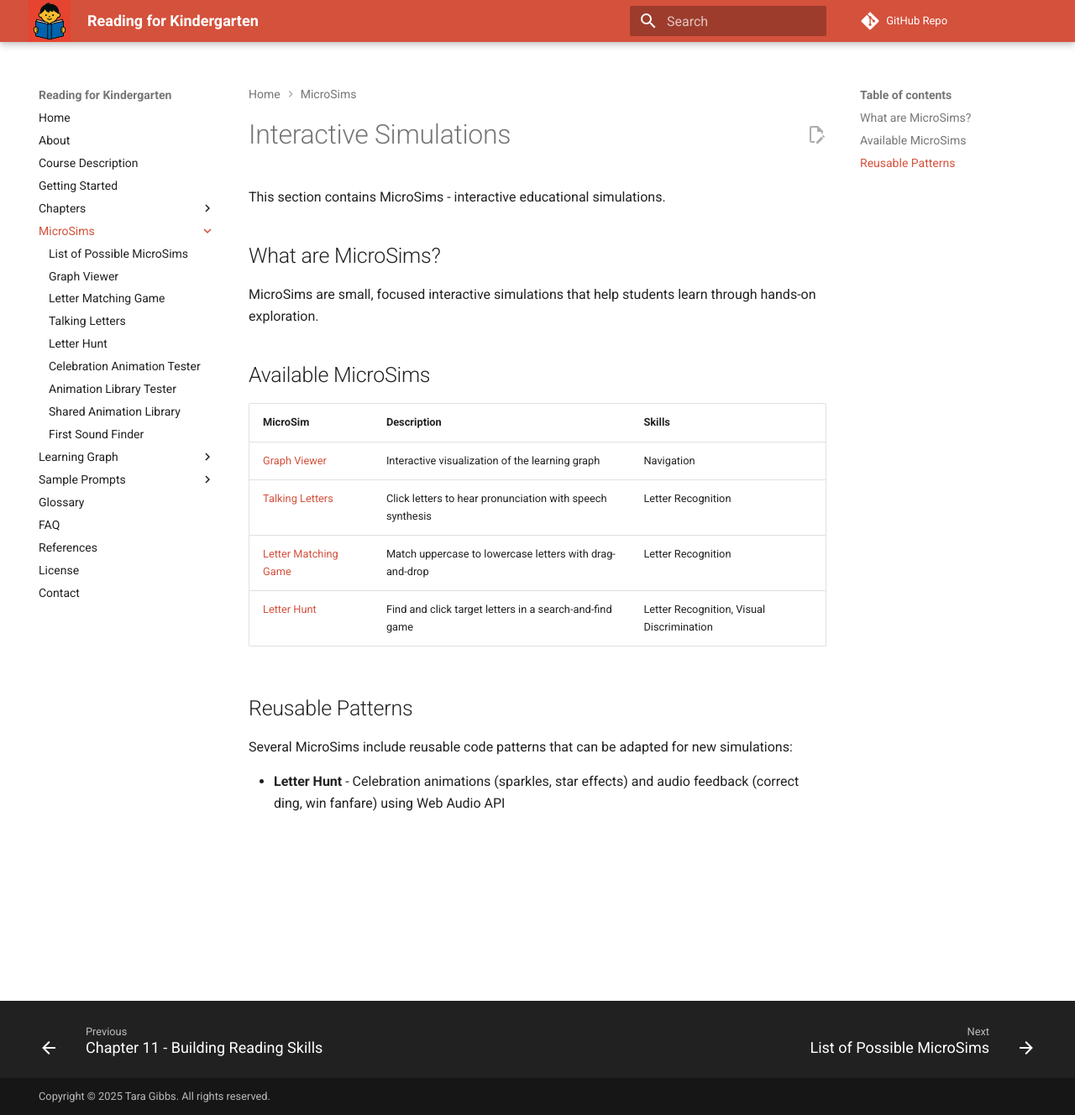
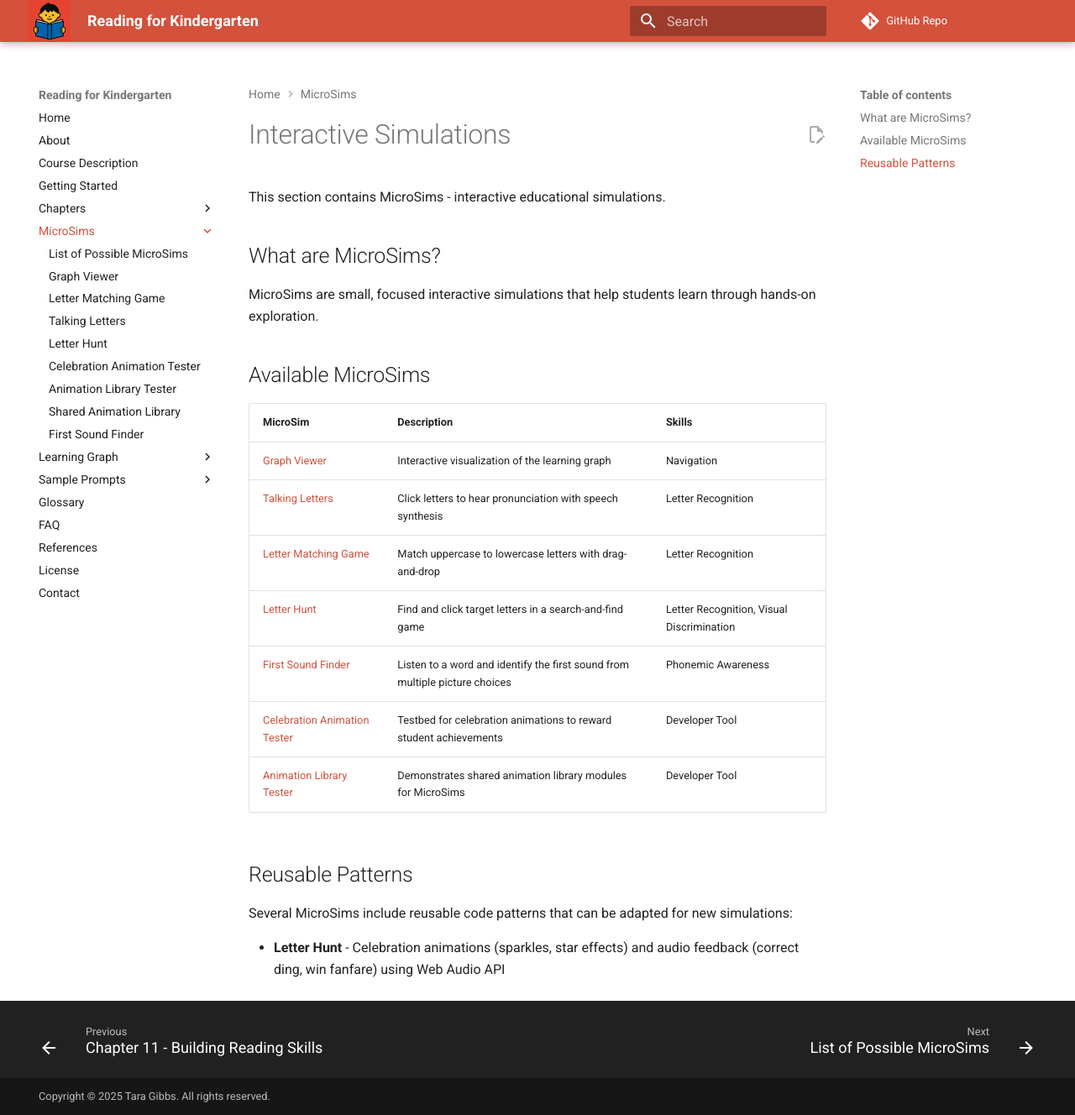
Before and after one commit to dmccreary/reading-for-kindergarten, an MkDocs documentation site: the page built from docs/sims/index.md, in a window 1280 px wide and 1328 px high. Shown: the whole window at 84% size. Built offline with MkDocs 1.6.1 and Material for MkDocs 9.7.7, drawn with Linux system fonts in a browser that asks for light colours; comment, search, counter and statistics services are not loaded.

Commit message:
updating content

```diff
--- a/docs/sims/index.md
+++ b/docs/sims/index.md
@@ -14,6 +14,9 @@ MicroSims are small, focused interactive simulations that help students learn th
 | [Talking Letters](./talking-letters/index.md) | Click letters to hear pronunciation with speech synthesis | Letter Recognition |
 | [Letter Matching Game](./letter-matching-game/index.md) | Match uppercase to lowercase letters with drag-and-drop | Letter Recognition |
 | [Letter Hunt](./letter-hunt/index.md) | Find and click target letters in a search-and-find game | Letter Recognition, Visual Discrimination |
+| [First Sound Finder](./first-sound-finder/index.md) | Listen to a word and identify the first sound from multiple picture choices | Phonemic Awareness |
+| [Celebration Animation Tester](./celebration-animation-tester/index.md) | Testbed for celebration animations to reward student achievements | Developer Tool |
+| [Animation Library Tester](./animation-lib-tester/index.md) | Demonstrates shared animation library modules for MicroSims | Developer Tool |
 
 ## Reusable Patterns
 
```
